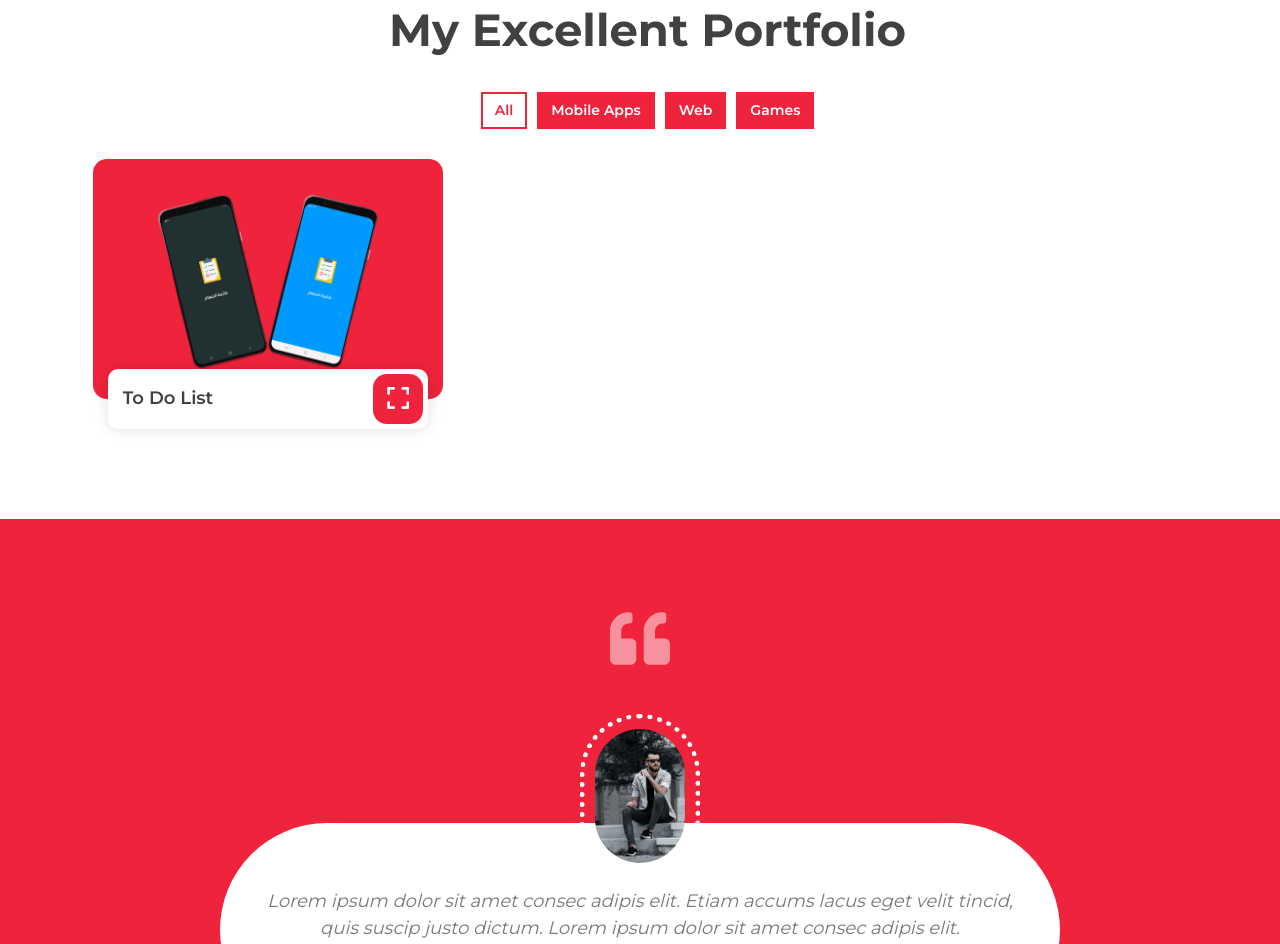
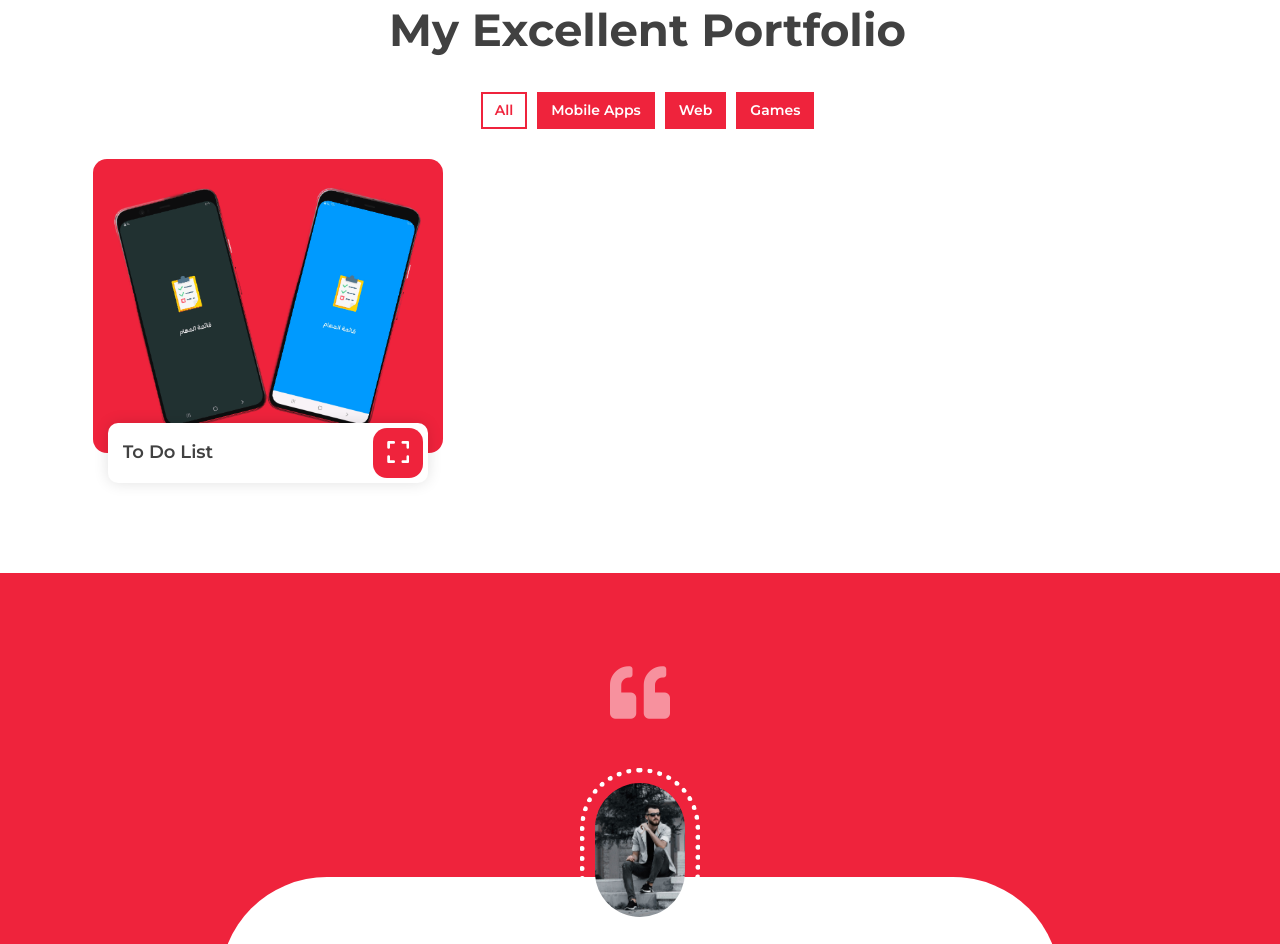
Before and after one commit to Ali-Maghari/ali-maghari.github.io, a plain HTML site: page index.html in a window 1280 px wide. Shown: the part 2532-3476 px from the top of the page. Drawn offline with nearby package versions, Linux system fonts and the light colour scheme.

Commit message:
Some fixes on app images

```diff
--- a/css/style.css
+++ b/css/style.css
@@ -859,8 +859,18 @@ a:focus {
     overflow: hidden;
 }
 
+/* Custom */
+.portfolio-img {
+    background: #EF233C;
+}
+
 .portfolio-radius {
     border-radius: 14px;
+}
+
+/* Custom */
+.portfolio-radius a:hover {
+    cursor: pointer;
 }
 
 .portfolio-title-radius {
@@ -880,6 +890,7 @@ a:focus {
     margin-left: 15px;
 }
 
+/* Custom */
 .portfolio-item:hover svg path {
     /*margin-left: 15px;*/
     fill: #EF233C;
--- a/index.html
+++ b/index.html
@@ -254,13 +254,13 @@
                     <div class="col-lg-4 col-md-6 col-sm-12 portfolio-item filter-1 wow fadeInUp" data-wow-delay="0.0s">
                         <div class="portfolio-wrap">
                             <div class="portfolio-img portfolio-radius">
-                                <img src="img/to_do_list.png" alt="Image">
+                                <a onclick="setAppId('to_do_list')"><img src="img/to_do_list/to_do_list_not_filled.png" alt="Image"></a>
                             </div>
                             <div class="portfolio-text portfolio-title-radius">
                                 <h3>To Do List</h3>
-                                <a class="btn portfolio-radius" onclick="setAppId('to_do_list')" href="img/to_do_list.png" data-lightbox="portfolio"><svg xmlns="http://www.w3.org/2000/svg" version="1.1" xmlns:xlink="http://www.w3.org/1999/xlink"
-     width="50%" height="50%" x="0" y="0" viewBox="0 0 512 512"
-     style="enable-background:new 0 0 512 512" xml:space="preserve" class=""><g><path xmlns="http://www.w3.org/2000/svg" d="m181.2 32a32 32 0 0 1 -32 32h-85.2v85.2a32 32 0 0 1 -64 0v-117.2a32 32 0 0 1 32-32h117.2a32 32 0 0 1 32 32zm-32 416h-85.2v-85.2a32 32 0 0 0 -64 0v117.2a32 32 0 0 0 32 32h117.2a32 32 0 1 0 0-64zm330.8-117.2a32 32 0 0 0 -32 32v85.2h-85.2a32 32 0 1 0 0 64h117.2a32 32 0 0 0 32-32v-117.2a32 32 0 0 0 -32-32zm0-330.8h-117.2a32 32 0 0 0 0 64h85.2v85.2a32 32 0 1 0 64 0v-117.2a32 32 0 0 0 -32-32z" fill="#ffffff" data-original="#000000" class=""></path></g></svg></a>
+                                <a class="btn portfolio-radius" href="img/to_do_list/to_do_list_filled.png" data-lightbox="portfolio"><svg xmlns="http://www.w3.org/2000/svg" version="1.1" xmlns:xlink="http://www.w3.org/1999/xlink"
+                                 width="50%" height="50%" x="0" y="0" viewBox="0 0 512 512"
+                                 style="enable-background:new 0 0 512 512" xml:space="preserve" class=""><g><path xmlns="http://www.w3.org/2000/svg" d="m181.2 32a32 32 0 0 1 -32 32h-85.2v85.2a32 32 0 0 1 -64 0v-117.2a32 32 0 0 1 32-32h117.2a32 32 0 0 1 32 32zm-32 416h-85.2v-85.2a32 32 0 0 0 -64 0v117.2a32 32 0 0 0 32 32h117.2a32 32 0 1 0 0-64zm330.8-117.2a32 32 0 0 0 -32 32v85.2h-85.2a32 32 0 1 0 0 64h117.2a32 32 0 0 0 32-32v-117.2a32 32 0 0 0 -32-32zm0-330.8h-117.2a32 32 0 0 0 0 64h85.2v85.2a32 32 0 1 0 64 0v-117.2a32 32 0 0 0 -32-32z" fill="#ffffff" data-original="#000000" class=""></path></g></svg></a>
                             </div>
                         </div>
                     </div>
```
Also changed, not shown: img/to_do_list/to_do_list_filled.png (renamed from img/to_do_list.png), img/to_do_list/to_do_list_not_filled.png (added).
